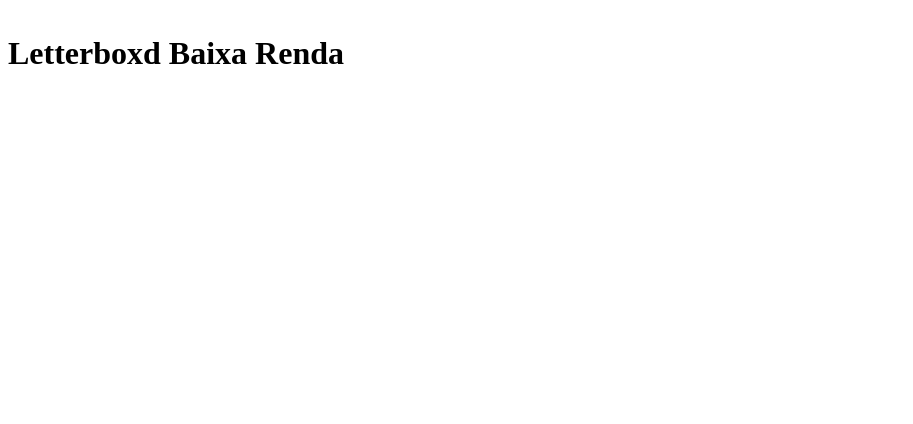
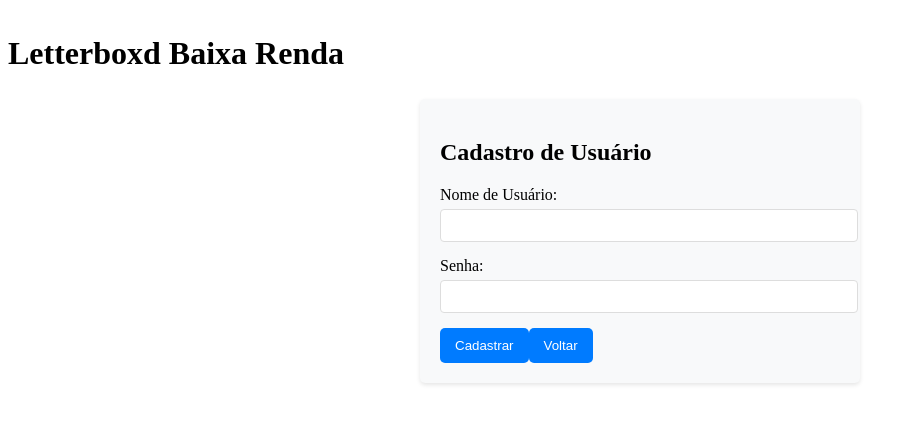
Before and after one commit to yLorenam/desenvWeb, a Vue app in the folder projetoWeb/: page /Cadastro in a window 1280 px wide. Shown: the top 424 px of the page, without its empty margins (0-913 px from the left). Built offline with nearby package versions, Linux system fonts and the light colour scheme.

Commit message:
Loggout e Cadastro
Botão para loggout no dashboard e função de cadastro de usuários

```diff
--- /dev/null
+++ b/projetoWeb/src/armazenamento.js
@@ -0,0 +1,31 @@
+let movies = [
+];
+
+export const movieStore = {
+  getMovies() {
+    return movies;
+  },
+  addMovie(movie) {
+    movies.push(movie);
+  },
+  removeMovie(index) {
+    movies.splice(index, 1);
+  },
+};
+
+const userStore = {
+  users: [],
+  addUser(user) {
+    this.users.push(user);
+  },
+  getUsers() {
+    return this.users;
+  },
+  authenticate(username, password) {
+    return this.users.find(
+      (user) => user.username === username && user.password === password
+    );
+  },
+};
+
+export default userStore;
--- a/projetoWeb/src/components/AvaliarFIlme.vue
+++ b/projetoWeb/src/components/AvaliarFIlme.vue
@@ -50,7 +50,7 @@
 </template>
 
 <script>
-import { movieStore } from "../movieStore";
+import { movieStore } from "../armazenamento";
 
 export default {
   data() {
--- /dev/null
+++ b/projetoWeb/src/components/Cadastro.vue
@@ -0,0 +1,120 @@
+<template>
+    <div class="register-form">
+      <h2>Cadastro de Usuário</h2>
+      <form @submit.prevent="registerUser">
+        <div class="form-group">
+          <label for="username">Nome de Usuário:</label>
+          <input type="text" id="username" v-model="username" required />
+        </div>
+
+        <div class="form-group">
+          <label for="password">Senha:</label>
+          <input type="password" id="password" v-model="password" required />
+        </div>
+
+        <button type="submit" class="btn btn-primary">Cadastrar</button>
+        <button class="btn btn-secondary" @click="gotoLogin">Voltar</button>
+      </form>
+    </div>
+  </template>
+
+  <script>
+  import userStore from "../armazenamento.js";
+
+  export default {
+    data() {
+      return {
+        username: "",
+        password: "",
+        users: userStore.getUsers(),
+      };
+    },
+    methods: {
+      registerUser() {
+        if (this.username && this.password) {
+          userStore.addUser({ username: this.username, password: this.password });
+          this.users = userStore.getUsers();
+          this.username = "";
+          this.password = "";
+          alert("Usuário cadastrado com sucesso!");
+          this.$router.push('/');
+
+        } else {
+          alert("Por favor, preencha todos os campos.");
+        }
+      },
+      gotoLogin(){
+        this.$router.go(-1);
+      }
+    },
+  };
+  </script>
+
+  <style scoped>
+  .register-form {
+    max-width: 400px;
+    margin: 0 auto;
+    padding: 20px;
+    background-color: #f8f9fa;
+    border-radius: 5px;
+    box-shadow: 0 2px 4px rgba(0, 0, 0, 0.1);
+  }
+
+  .form-group {
+    margin-bottom: 15px;
+  }
+
+  label {
+    display: block;
+    margin-bottom: 5px;
+  }
+
+  input {
+    width: 100%;
+    padding: 8px;
+    border: 1px solid #ddd;
+    border-radius: 4px;
+  }
+
+  .btn-primary {
+    background-color: #007bff;
+    border: none;
+    padding: 10px 15px;
+    border-radius: 5px;
+    color: white;
+    cursor: pointer;
+  }
+
+  .btn-primary:hover {
+    background-color: #0056b3;
+  }
+  .btn-secondary {
+    background-color: #007bff;
+    border: none;
+    padding: 10px 15px;
+    border-radius: 5px;
+    color: white;
+    cursor: pointer;
+  }
+
+  .btn-secondary:hover {
+    background-color: #0056b3;
+  }
+
+  .user-list {
+    margin-top: 20px;
+  }
+
+  .user-list ul {
+    list-style: none;
+    padding: 0;
+  }
+
+  .user-list li {
+    background-color: #fff;
+    padding: 10px;
+    margin-bottom: 5px;
+    border: 1px solid #ddd;
+    border-radius: 4px;
+  }
+  </style>
--- a/projetoWeb/src/components/FilmesAvaliados.vue
+++ b/projetoWeb/src/components/FilmesAvaliados.vue
@@ -18,7 +18,7 @@
   </template>
 
   <script>
-  import { movieStore } from "../movieStore";
+  import { movieStore } from "../armazenamento";
 
   export default {
     data() {
--- a/projetoWeb/src/components/Login.vue
+++ b/projetoWeb/src/components/Login.vue
@@ -12,31 +12,36 @@
       </div>
       <button type="submit" class="btn btn-primary">Entrar</button>
     </form>
+    <button class="btn btn-secondary" @click="gotoCadastro">Cadastre-se</button>
     <p v-if="error" class="error-message">{{ error }}</p>
   </div>
 </template>
 
 <script>
+import userStore from "../armazenamento.js";
+
 export default {
   data() {
     return {
-        email: '',
-        password: '',
+      email: "",
+      password: "",
       error: null,
     };
   },
   methods: {
     handleLogin() {
-        const validEmail = 'arthur@gmail.com';
-        const validPassword = '123456';
+      const user = userStore.authenticate(this.email, this.password);
 
-        if (this.email === validEmail && this.password === validPassword) {
-          localStorage.setItem('auth', true);
-          this.$router.push('/dashboard');
+      if (user) {
+        localStorage.setItem("auth", true);
+        this.$router.push("/dashboard");
       } else {
-          this.error = 'E-mail ou senha inválidos.';
+        this.error = "E-mail ou senha inválidos.";
       }
     },
+    gotoCadastro() {
+      this.$router.push("/Cadastro");
+    }
   },
 };
 </script>
--- a/projetoWeb/src/components/dashboard.vue
+++ b/projetoWeb/src/components/dashboard.vue
@@ -10,9 +10,8 @@
             <router-link to="/dashboard/filmes">Filmes Avaliados</router-link>
           </li>
         </ul>
+        <button class="btn btn-prymary" @click="logout">Loggout</button>
       </nav>
-
-      <!-- Área de conteúdo dinâmico -->
       <main class="content">
         <router-view></router-view>
       </main>
@@ -20,9 +19,15 @@
   </template>
 
   <script>
-  export default {
-    name: "Dashboard",
-  };
+export default {
+  name: "Dashboard",
+  methods: {
+    logout() {
+      localStorage.removeItem("auth");
+      this.$router.push("/");
+    }
+  }
+};
   </script>
 
   <style scoped>
--- a/projetoWeb/src/movieStore.js
+++ /dev/null
@@ -1,14 +0,0 @@
-let movies = [
-];
-
-export const movieStore = {
-  getMovies() {
-    return movies;
-  },
-  addMovie(movie) {
-    movies.push(movie);
-  },
-  removeMovie(index) {
-    movies.splice(index, 1);
-  },
-};
--- a/projetoWeb/src/router/index.js
+++ b/projetoWeb/src/router/index.js
@@ -3,9 +3,12 @@
 import Filmes from '../components/FilmesAvaliados.vue';
 import Login from '../components/Login.vue';
 import dashboard from '@/components/dashboard.vue';
+import Cadastro from '@/components/Cadastro.vue';
+import { compile } from 'vue';
 
 const routes = [
   {path: '/', component: Login},
+  {path: "/Cadastro", component: Cadastro},
   {
     path: "/dashboard",
     component: dashboard,
```
Also changed, not shown: 1 other file (tests, documents, lock files or other folders). Lines whose indentation alone changed are shown as unchanged.
